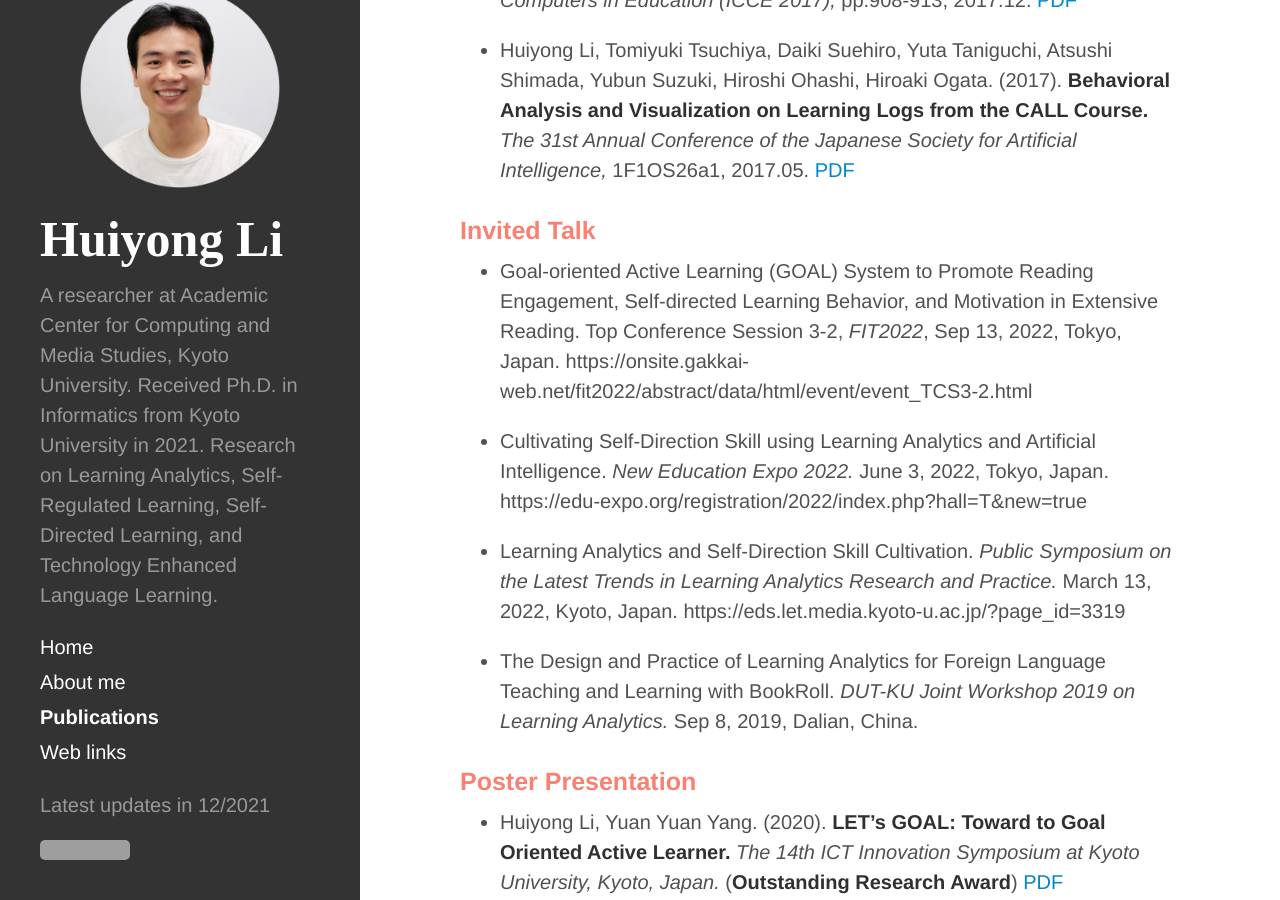
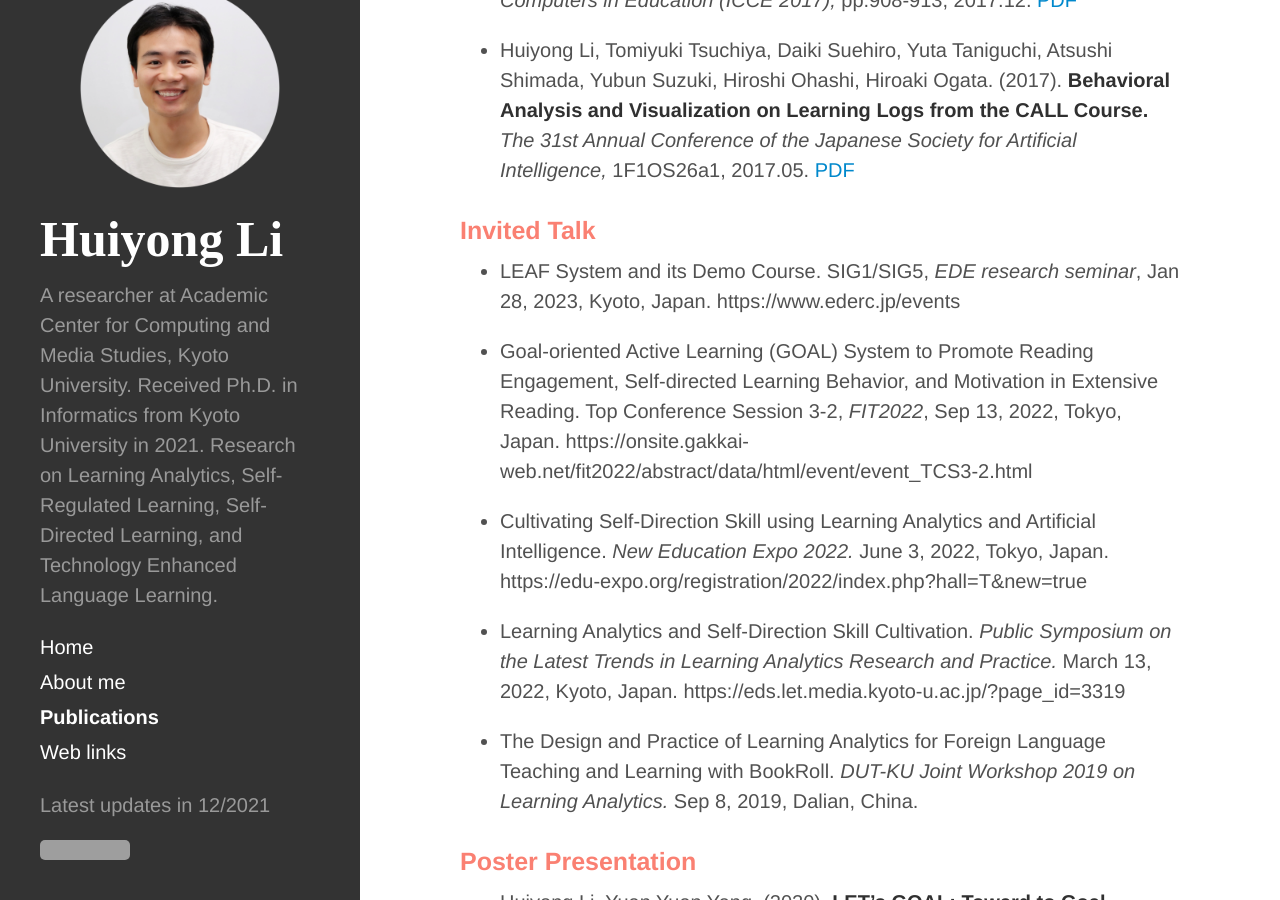
Before and after one commit to li-huiyong/li-huiyong.github.io, a Jekyll site: the page built from publications.md, in a window 1280 px wide and 900 px high, scrolled down 5490 px. Built offline with Jekyll 4.4.1, drawn with Linux system fonts in a browser that asks for light colours; nearby versions of some CDN libraries; some web fonts are replaced; grey boxes are pictures that could not be loaded.

Commit message:
add EDE event

```diff
--- a/publications.md
+++ b/publications.md
@@ -79,6 +79,8 @@ ___
 
 ### <span style="color: Salmon; ">Invited Talk</span>
 
+* LEAF System and its Demo Course. SIG1/SIG5, _EDE research seminar_, Jan 28, 2023, Kyoto, Japan. https://www.ederc.jp/events
+
 * Goal-oriented Active Learning (GOAL) System to Promote Reading Engagement, Self-directed Learning Behavior, and Motivation in Extensive Reading. Top Conference Session 3-2, _FIT2022_, Sep 13, 2022, Tokyo, Japan. https://onsite.gakkai-web.net/fit2022/abstract/data/html/event/event_TCS3-2.html
 
 * Cultivating Self-Direction Skill using Learning Analytics and Artificial Intelligence. _New Education Expo 2022._ June 3, 2022, Tokyo, Japan. https://edu-expo.org/registration/2022/index.php?hall=T&new=true
```
